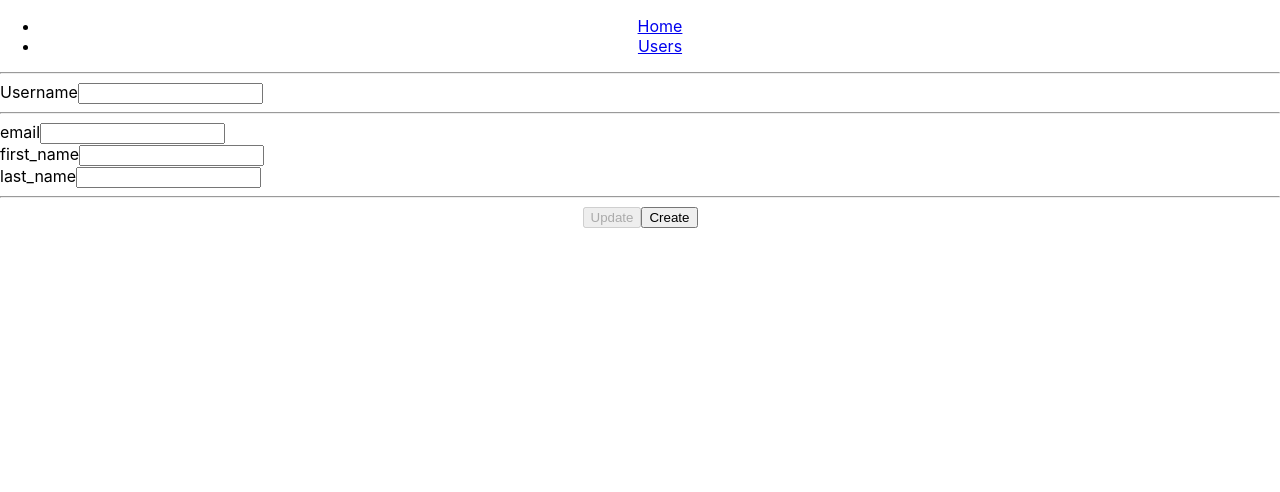
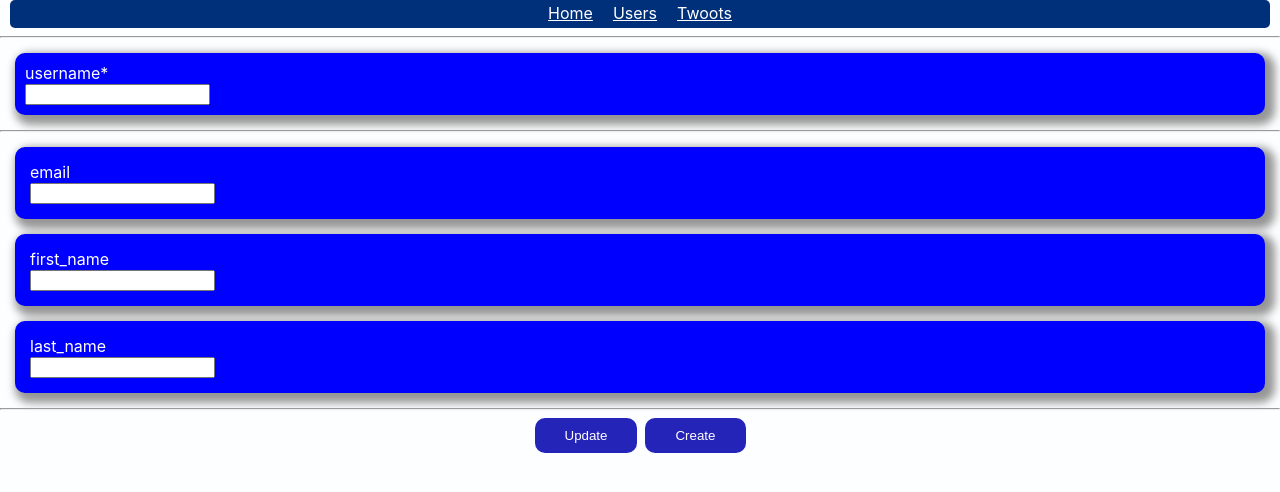
Before and after one commit to robinvanleeuwen/twotter-fe, a React (Create React App) app: page /users in a window 1280 px wide. Shown: the top 492 px of the page. Built offline with nearby package versions, Linux system fonts and the light colour scheme.

Commit message:
A lot of changes

```diff
--- a/src/App.js
+++ b/src/App.js
@@ -7,6 +7,12 @@ import {
   Link
 } from 'react-router-dom';
 import Users from './components/Users';
+import Twoots from './components/Twoots';
+import { UserProvider } from './contexts/UserContext';
+import { TwootProvider } from './contexts/TwootContext';
+// import { Navbar } from 'react-bootstrap';
+
+
 
 
 function App() {
@@ -14,21 +20,29 @@ function App() {
     <div className="App">
       <Router>
         <div>
-          <nav>
-            <ul>
-              <li>
-                <Link to="/">Home</Link>
-              </li>
-              <li>
-                <Link to="/users">Users</Link>
-              </li>
-            </ul>
+          <nav className="navbar">
+            <div className="nav-item">
+              <Link to="/">Home</Link>
+            </div>
+            <div className="nav-item">
+              <Link to="/users">Users</Link>
+            </div>
+            <div className="nav-item">
+              <Link to="/twoots">Twoots</Link>
+            </div>
           </nav>
         </div>
 
         <Switch>
           <Route path="/users">
-            <Users />
+            <UserProvider>
+              <Users />
+            </UserProvider>
+          </Route>
+          <Route path="/twoots">
+            <TwootProvider>
+              <Twoots />
+            </TwootProvider>
           </Route>
         </Switch>
 
--- /dev/null
+++ b/src/components/Twoots.js
@@ -0,0 +1,74 @@
+import { Component } from "react";
+import { TwootContext } from '../contexts/TwootContext';
+import axios from 'axios';
+
+class Twoots extends Component {
+
+    constructor(props) {
+        super(props);
+        this.state = {
+            "users": [],
+            "twoots": [],
+        };
+    }
+
+    static contextType = TwootContext;
+
+
+    async getUsersFromAPI() {
+
+        const result = await axios.get("http://127.0.0.1:8000/users");
+        return result;
+    }
+    componentDidMount() {
+        this.getUsersFromAPI().then(result => {
+            this.setState({
+                "users": result.data.map(x => {
+                    return x.username
+                })
+            });
+        });
+    }
+    getUsers() {
+        return this.state.users.map(x => {
+            return (
+                <li key={x}><a href="#" onClick={(x) => this.getTwoots(x.target.text)}>{x}</a></li>
+            )
+        });
+    }
+
+    getTwoots(x) {
+        axios.get("http://127.0.0.1:8000/twoot/get/byuser/" + x).then(x => {
+            var twoots = [];
+
+            for (const key in x.data[1]) {
+                twoots.push(x.data[1][key])
+            }
+
+            this.setState({
+                "twoots": twoots
+            });
+        });
+    }
+
+    render() {
+
+        return (
+            <div>
+                <ul>
+                    { this.getUsers() }
+                </ul>
+                <div className="container" id="container">
+                {
+                    this.state["twoots"].map(x => (
+                        <div className="twoot">{x}</div>
+                    ))
+                }
+                </div>
+            </div>
+        );
+    }
+
+}
+
+export default Twoots;
--- a/src/components/Users.js
+++ b/src/components/Users.js
@@ -1,50 +1,78 @@
-import { Component } from "react";
-import { Button, Form } from "react-bootstrap";
+import React, { Component, useContext } from "react";
+import * as settings from '../settings';
 import axios from 'axios';
-import update from 'immutability-helper';
-
+import { ToastContainer, toast } from 'react-toastify';
+import 'react-toastify/dist/ReactToastify.css';
+import { UserContext } from "../contexts/UserContext";
+import {
+    FormControl,
+    FormLabel,
+    Input,
+    Button,
+    ButtonGroup,
+    FormErrorMessage,
+    FormHelperText,
+} from "@chakra-ui/react"
 
 class Users extends Component {
+
+    static contextType = UserContext;
 
     primaryFields = ["username"];
     uiFields = ["email", "first_name", "last_name"];
 
-
     constructor(props) {
         super(props);
-        this.state = {}
-        this.primaryFields.map((id) => {
-            this.setState({[id]:""});
+
+        this.state = [...this.primaryFields, ...this.uiFields].map((id) => {
+            return { [id]: "" };
         });
 
-        this.uiFields.map((id) => {
-            this.setState({[id]: ""});
-        })
+        console.log(this.state);
     }
 
-    clearState() {
-        [...this.primaryFields, ...this.uiFields].forEach((field) => {
-            this.setState({[field]: ""});
-        })
+    clearState(field_type="all") {
+
+        if (field_type === "all" || field_type === "ui"){
+
+            this.uiFields.forEach((field) => {
+                this.setState({ [field]: "" });
+            });
+        }
+        if (field_type === "all" || field_type === "primary") {
+
+            this.primaryFields.forEach((field) => {
+                this.setState({ [field]: "" });
+            });
+        }
+
+
     }
 
     lookupUser(lookupKey) {
+        console.log(settings.API_SERVER);
+        console.log(process.env.NODE_ENV);
         if (lookupKey === "") {
             console.log("Clearing State");
-            this.clearState();
+            this.clearState("all");
             return;
         }
         try {
-            axios.get('http://127.0.0.1:8000/user/'+lookupKey, { validateStatus: false })
+            axios.get(`${settings.API_SERVER}/user/`+lookupKey)
             .then(res => {
+                if (res.status != 200) {
+                    throw (new Error("No 200 status"));
+                }
                 if ("error" in res.data) {
-                    this.clearState();
+                    this.clearState("ui");
                     return;
                 }
                 const user = res.data;
                 this.setState(user);
+                console.log(this.state);
             });
-        } catch(err) {
+        } catch (err) {
+            console.log("Error found");
         }
 
     }
@@ -52,12 +80,21 @@ class Users extends Component {
     updateRecord = (e) => {
 
         let data = {};
-        [...this.primaryFields, ... this.uiFields].forEach((field) => {
+        [...this.primaryFields, ...this.uiFields].forEach((field) => {
             data[field] = this.state[field];
         })
 
-        axios.post('http://127.0.0.1:8000/user/'+this.state.username, data)
+        axios.put('http://127.0.0.1:8000/user', data)
         .then(res => {
+                toast.info('Record Updated', {
+                position: "top-left",
+                autoClose: 2000,
+                hideProgressBar: false,
+                closeOnClick: true,
+                pauseOnHover: false,
+                draggable: true,
+                progress: undefined,
+                });
 
         });
     }
@@ -76,15 +113,23 @@ class Users extends Component {
 
         return fields.map((field) => {
             return (
-                <Form.Group key={field}>
-                    <Form.Label
-                        htmlFor={field}
-                    >Username</Form.Label>
-                    <Form.Control
+                <div className="primary-fields">
+                    <FormControl
+                        key={field}
+                        isRequired
+                    >
+                    <FormLabel>
+                            {field}
+                    </FormLabel>
+                    <Input
+                        data-lpignore="true"
+                        id={field}
+                        type="text"
                         onChange={this.changeHandler}
-                        type="text"
-                        id={field} />
-                </Form.Group>
+                        value={this.state[field]}
+                    />
+                    </FormControl>
+                </div>
             )
         });
     }
@@ -92,18 +137,21 @@ class Users extends Component {
     getUIFormFields = (fields) => {
         return fields.map((field) => {
             return (
-                <div align="left">
-                    <Form.Group key={field}>
-                        <Form.Label
-                            htmlFor={field}
-                            value={field}>{field}</Form.Label>
-                        <Form.Control
+                <div align="left" className="ui-fields">
+                <FormControl
+                    id={field}
+                    key={field}
+                >
+                    <FormLabel>
+                        {field}
+                    </FormLabel>
+                        <Input
+                        data-lpignore="true"
                         type="text"
-                        id={field}
                         onChange={this.updateField}
                         value={this.state[field]}
-                        />
-                    </Form.Group>
+                    />
+                </FormControl>
                 </div>
             )
         });
@@ -112,7 +160,6 @@ class Users extends Component {
     render() {
         return (
             <div>
-                <Form>
                     <div align="left">
                     <hr />
                     { this.getPrimaryFormField(this.primaryFields) }
@@ -120,7 +167,7 @@ class Users extends Component {
                     <hr />
                     { this.getUIFormFields(this.uiFields) }
                     <hr />
-                    <Form.Group role="form">
+                    <ButtonGroup role="form" key="fg1">
                         <Button
                         className="btn"
                         onClick={this.updateRecord}
@@ -131,8 +178,19 @@ class Users extends Component {
                         onClick={this.createRecord}
                         disabled={this.state.username}
                         >Create</Button>
-                    </Form.Group>
-                </Form>
+                    </ButtonGroup>
+                <ToastContainer
+                    position="top-left"
+                    autoClose={1500}
+                    hideProgressBar={false}
+                    newestOnTop={false}
+                    closeOnClick
+                    rtl={false}
+                    pauseOnFocusLoss
+                    draggable
+                    pauseOnHover
+                    key="toastcontainer"
+                />
             </div>
         )
     }
--- /dev/null
+++ b/src/contexts/TwootContext.js
@@ -0,0 +1,13 @@
+import React, { useState } from 'react';
+const TwootContext = React.createContext([{}, () => { }]);
+
+const TwootProvider = (props) => {
+    const [state, setState] = useState({});
+    return (
+        <TwootContext.Provider value={[state, setState]}>
+            {props.children}
+        </TwootContext.Provider>
+    );
+}
+
+export { TwootContext, TwootProvider };
--- /dev/null
+++ b/src/contexts/UserContext.js
@@ -0,0 +1,13 @@
+import React, { useState } from 'react';
+const UserContext = React.createContext([{}, () => { }]);
+
+const UserProvider = (props) => {
+    const [state, setState] = useState({});
+    return (
+        <UserContext.Provider value={[state, setState]}>
+            {props.children}
+        </UserContext.Provider>
+    );
+}
+
+export { UserContext, UserProvider };
--- a/src/index.css
+++ b/src/index.css
@@ -1,13 +1,83 @@
 body {
   margin: 0;
-  font-family: -apple-system, BlinkMacSystemFont, 'Segoe UI', 'Roboto', 'Oxygen',
-    'Ubuntu', 'Cantarell', 'Fira Sans', 'Droid Sans', 'Helvetica Neue',
+  font-family: -apple-system, BlinkMacSystemFont, "Segoe UI", "Roboto", "Oxygen",
+    "Ubuntu", "Cantarell", "Fira Sans", "Droid Sans", "Helvetica Neue",
     sans-serif;
   -webkit-font-smoothing: antialiased;
   -moz-osx-font-smoothing: grayscale;
+  background-color: rgb(253, 254, 255);
 }
 
 code {
-  font-family: source-code-pro, Menlo, Monaco, Consolas, 'Courier New',
+  font-family: source-code-pro, Menlo, Monaco, Consolas, "Courier New",
     monospace;
 }
+
+.btn {
+  color: rgb(255, 255, 255);
+  background-color: rgb(36, 36, 184);
+  width: 100px;
+  padding-left: 30px;
+  padding-right: 30px;
+  padding-top: 10px;
+  padding-bottom: 10px;
+  border: cornflowerblue;
+  border-style: hidden;
+  border-radius: 10px;
+}
+
+.container {
+  background-color: rgb(170, 21, 21);
+  padding: 10px;
+  border-radius: 10px;
+  margin: 2px;
+}
+.primary-fields {
+  box-shadow: 4px px 8px 5px #000000;
+  -webkit-box-shadow: 5px 5px 8px 5px #969696;
+  background-color: blue;
+  color: white;
+  padding: 10px;
+  border-radius: 10px;
+  margin: 15px;
+  box-shadow: cornsilk;
+  text-shadow: crimson;
+}
+.ui-fields {
+  box-shadow: 4px px 8px 5px #000000;
+  -webkit-box-shadow: 5px 5px 8px 5px #969696;
+  background-color: blue;
+  color: white;
+  padding: 15px;
+  border-radius: 10px;
+  margin: 15px;
+}
+.twoot {
+  color: rgb(255, 255, 255);
+  display: flex;
+  background-color: rgb(104, 34, 34);
+  padding: 10px;
+  width: 40%;
+  margin: 10px;
+  text-align: center;
+  border-radius: 10px;
+}
+.navbar {
+  background-color: rgb(0, 48, 121);
+  border-radius: 5px;
+  margin-left: 10px;
+  margin-right: 10px;
+  padding-bottom: 5px;
+  padding-top: 3px;
+}
+
+.nav-item {
+  display: inline;
+  color: white;
+
+  margin: 10px;
+}
+
+a {
+  color: white;
+}
--- /dev/null
+++ b/src/settings.js
@@ -0,0 +1,15 @@
+let API_SERVER_VAL = '';
+
+switch (process.env.NODE_ENV) {
+    case 'development':
+        API_SERVER_VAL = 'http://localhost:8000/';
+        break;
+    case 'production':
+        API_SERVER_VAL = process.env.REACT_APP_API_SERVER_VAL;
+        break;
+    default:
+        API_SERVER_VAL = 'http://localhost:8000/';
+        break;
+}
+
+export const API_SERVER = API_SERVER_VAL;
```
Also changed, not shown: package.json (+9 -0 lines), src/components/FormField.js (added, +11 -0 lines), src/shared.js (added, +10 -0 lines), 1 other file (tests, documents, lock files or other folders).
